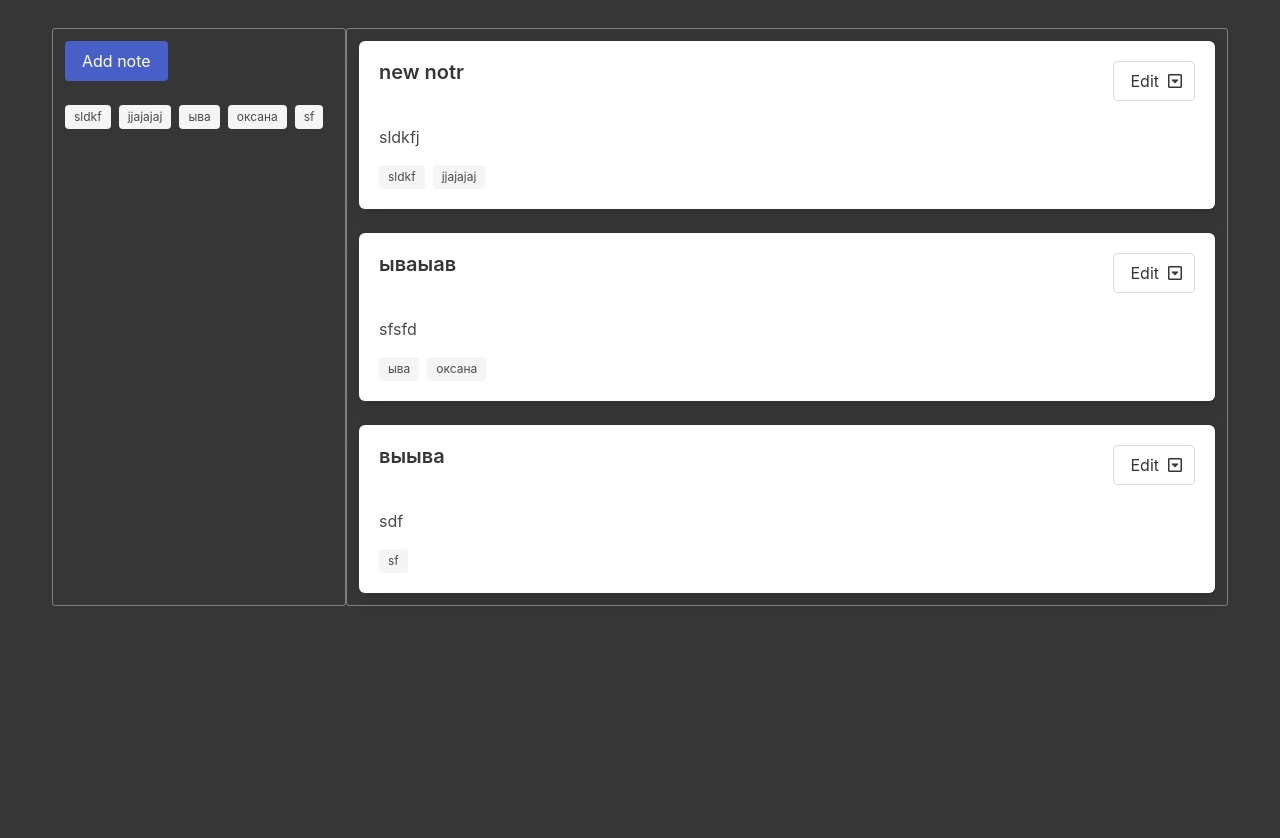
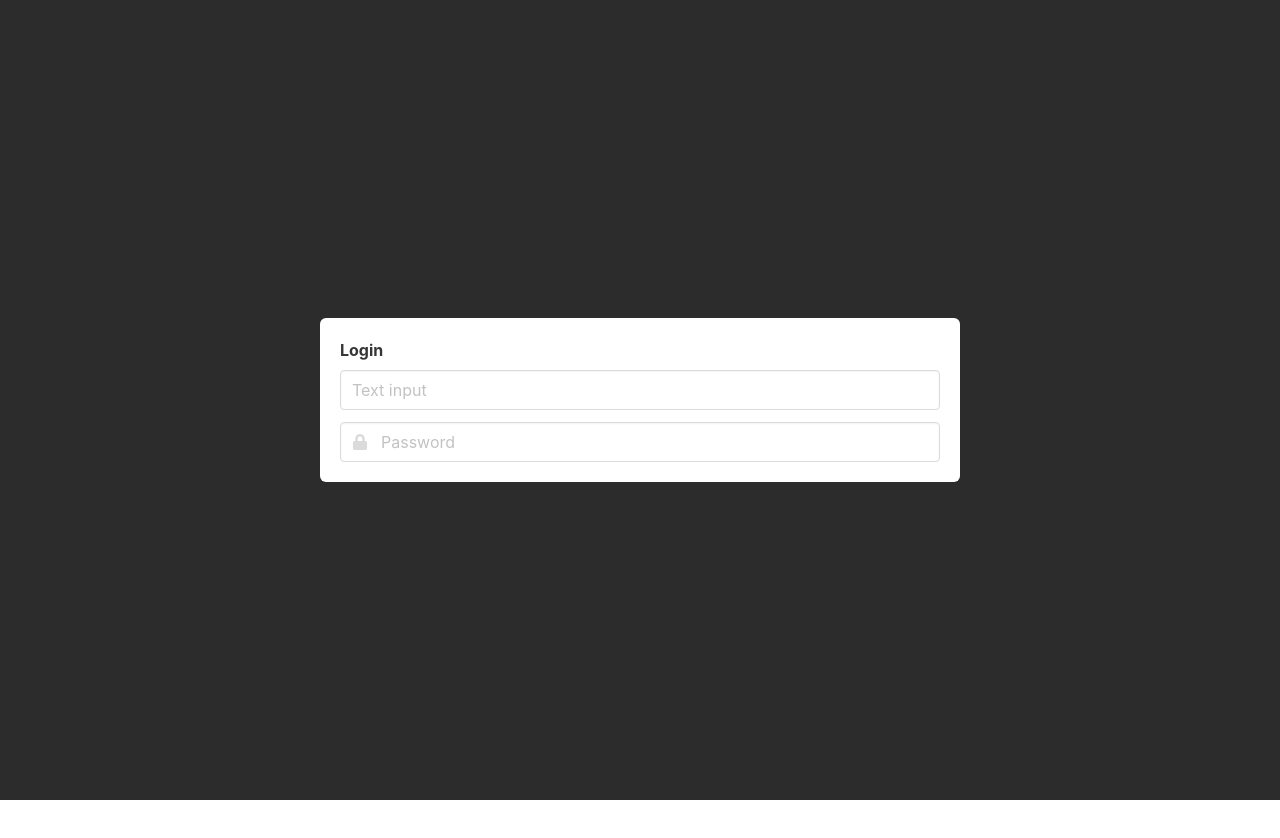
Before and after one commit to Grione/notesSPA, a React (Create React App) app: page / in a window 1280 px wide. After the commit the page ends 800 px from the top, so only its background shows below. Built offline with nearby package versions, Linux system fonts and the light colour scheme; data requests are answered from the project's data file.

Commit message:
add react-router-dom

```diff
--- a/package.json
+++ b/package.json
@@ -13,6 +13,7 @@
     "react": "^17.0.2",
     "react-dom": "^17.0.2",
     "react-redux": "^7.2.5",
+    "react-router-dom": "^6.0.2",
     "react-scripts": "4.0.3",
     "redux": "^4.1.1",
     "redux-thunk": "^2.3.0",
--- a/src/App.js
+++ b/src/App.js
@@ -1,22 +1,27 @@
 import { useEffect } from 'react';
 import Dashboard from './components/dashboard/dashboard';
+import Login from './components/login/login';
 import { useSelector, useDispatch } from 'react-redux';
 import { fetchNotes } from './state/action-creators';
+import { BrowserRouter, Route, Routes } from 'react-router-dom';
 
 const App = () => {
 	const state = useSelector((state) => state.notes);
 
-  const dispatch = useDispatch();
+	const dispatch = useDispatch();
 
 	useEffect(() => {
 		dispatch(fetchNotes());
 	}, []);
 
 	return (
-		<div className="wrapper has-background-dark">
-			<div className="container is-fluid">
-				<Dashboard state={state} />
-			</div>
+		<div>
+			<BrowserRouter>
+				<Routes>
+					<Route path="/dashboard" element={<Dashboard state={state} />} />
+					<Route path="/" element={<Login />} />
+				</Routes>
+			</BrowserRouter>
 		</div>
 	);
 };
```
Also changed, not shown: 1 other file (tests, documents, lock files or other folders).
